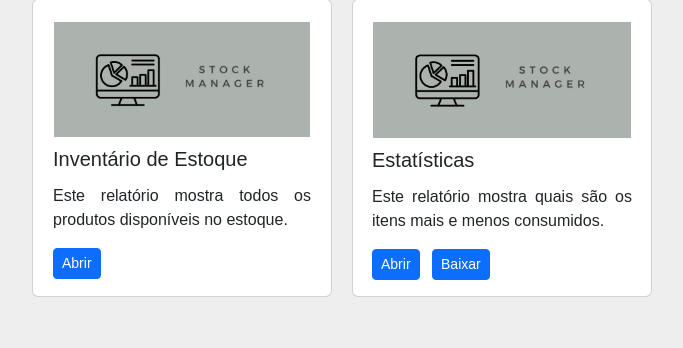
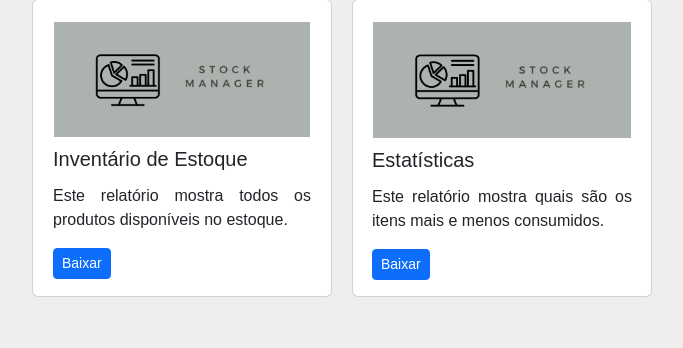
Before and after one commit to acaf02/StockManager, a PHP site: page /relatorios.php in a window 1280 px wide. Shown: the part 140-488 px from the top of the page, without its empty margins (298-981 px from the left). Run offline with PHP 8.4, Linux system fonts and the light colour scheme.

Commit message:
feat: alterar direcionamento do botão

```diff
--- a/src/telas/relatorio/relatorios.php
+++ b/src/telas/relatorio/relatorios.php
@@ -39,7 +39,7 @@
                     <img class="card-img-top" src="../../assets/imagens/relatorio.png" alt="Relatórios">
                     <h5 class="card-title">Inventário de Estoque</h5>
                     <p class="card-text">Este relatório mostra todos os produtos disponíveis no estoque.</p>
-                    <a href="pdf/relatorio_disponivel.php" class="btn btn-primary btn-sm me-2">Abrir</a>
+                    <a href="pdf/inventario.php" class="btn btn-primary btn-sm me-2">Baixar</a>
                 </div>
             </div>
 
@@ -48,8 +48,7 @@
                     <img class="card-img-top" src="../../assets/imagens/relatorio.png" alt="Relatórios">
                     <h5 class="card-title">Estatísticas</h5>
                     <p class="card-text">Este relatório mostra quais são os itens mais e menos consumidos.</p>
-                    <a href="livros/livros.php" class="btn btn-primary btn-sm me-2">Abrir</a>
-                    <a href="usuario/usuarios.php" class="btn btn-primary btn-sm">Baixar</a>
+                    <a href="pdf/estatisticas.php" class="btn btn-primary btn-sm me-2">Baixar</a>
                 </div>
             </div>
         </div>
```
